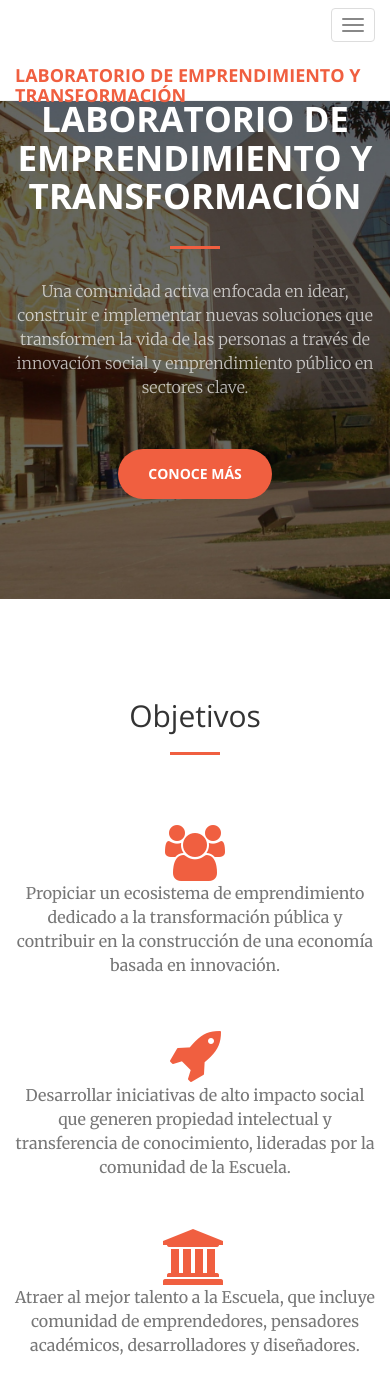
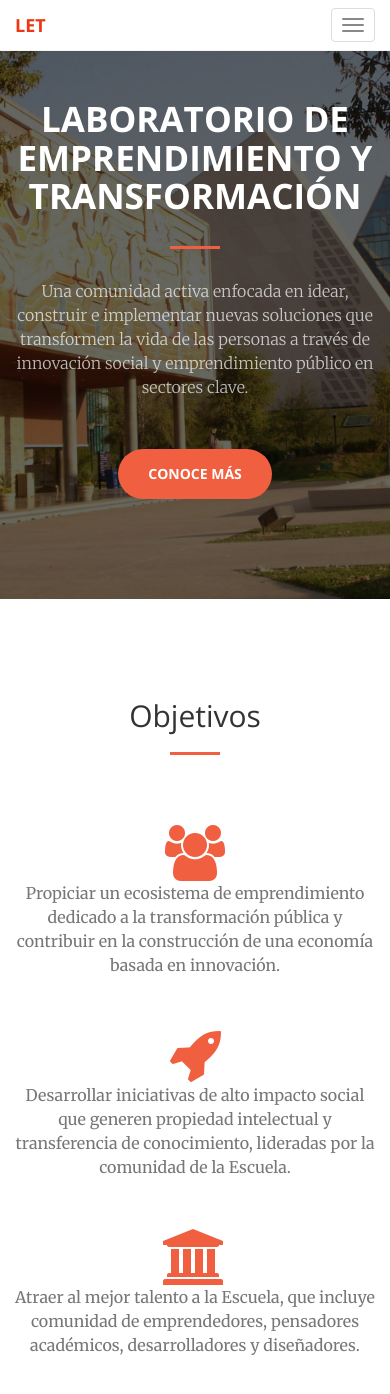
Before and after one commit to civica-digital/let, a Jekyll site: the page built from index.html, in a window 390 px wide and 1400 px high. Shown: the top 1394 px of the window. Built offline with Jekyll 4.4.1, drawn with Linux system fonts in a browser that asks for light colours; nearby versions of some CDN libraries; library files that are not in the unit come from our copies.

Commit message:
adapt title to the page size in navbar

```diff
--- a/_includes/nav.html
+++ b/_includes/nav.html
@@ -8,7 +8,7 @@
         <span class="icon-bar"></span>
         <span class="icon-bar"></span>
       </button>
-      <a class="navbar-brand page-scroll" href="#page-top">Laboratorio de Emprendimiento y Transformación</a>
+      <a class="short-title navbar-brand page-scroll" href="#page-top"></a>
     </div>
 
     <!-- Collect the nav links, forms, and other content for toggling -->
--- a/css/creative.scss
+++ b/css/creative.scss
@@ -357,3 +357,12 @@ footer {
 body {
     webkit-tap-highlight-color: $theme-dark;
 }
+
+.short-title:after {
+  content: "Laboratorio de Emprendimiento y Transformación";
+  @media (max-width: 1200px) {
+    & {
+      content: "LET";
+    }
+  }
+}
```
